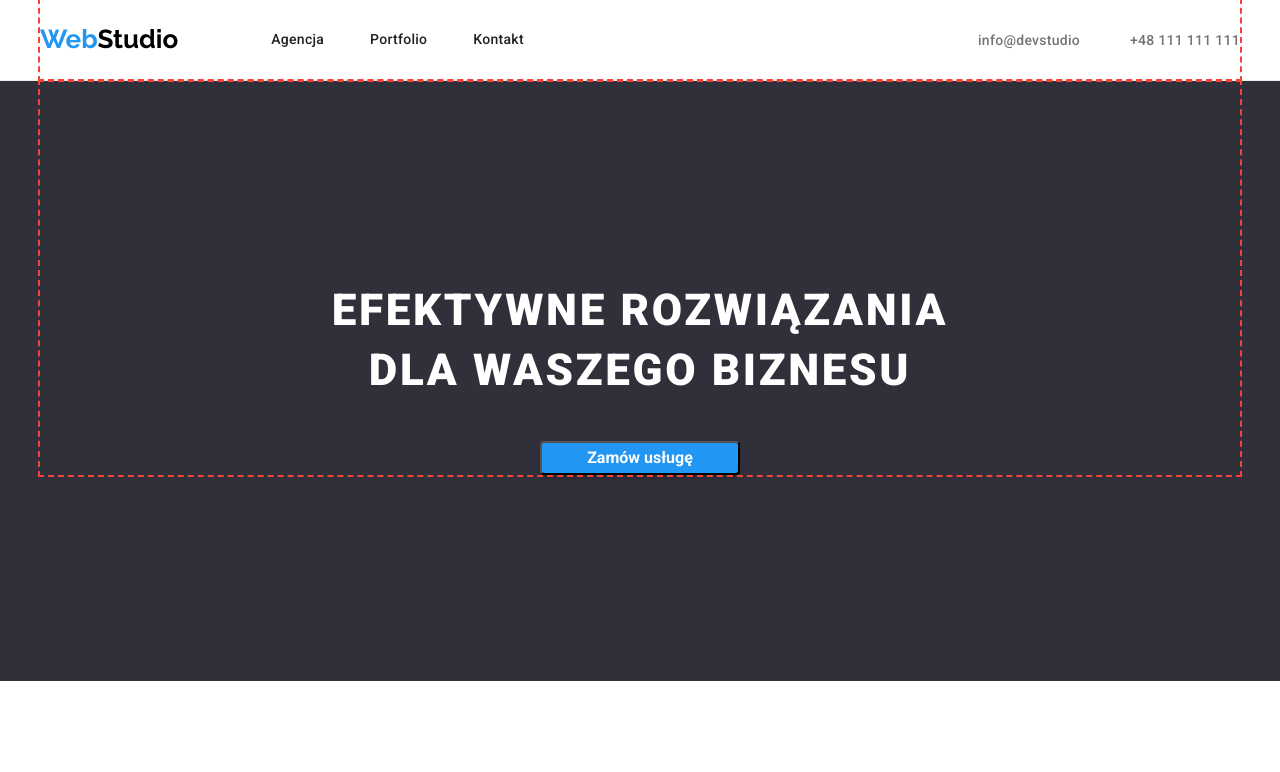
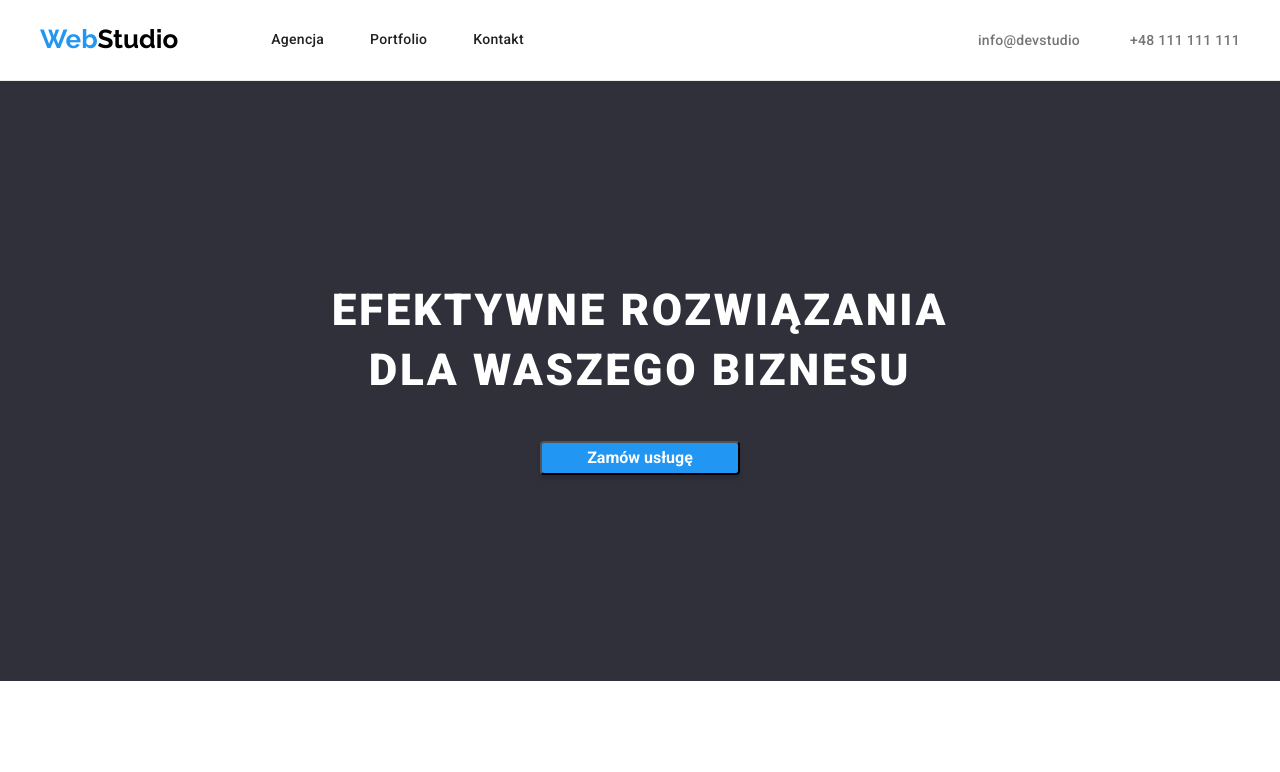
Before and after one commit to Marcin2009/goit-markup-hw-03, a plain HTML site: page index.html in a window 1280 px wide. Shown: the top 772 px of the page. Drawn offline with nearby package versions, Linux system fonts and the light colour scheme.

Commit message:
Update styles.css

```diff
--- a/css/styles.css
+++ b/css/styles.css
@@ -43,7 +43,7 @@ ul {
   max-width: 1200px;
   margin: 0 auto;
   align-items: center;
-  outline: 2px dashed #f44336;
+  /* outline: 2px dashed #f44336; */
 }
 
 img {
```
